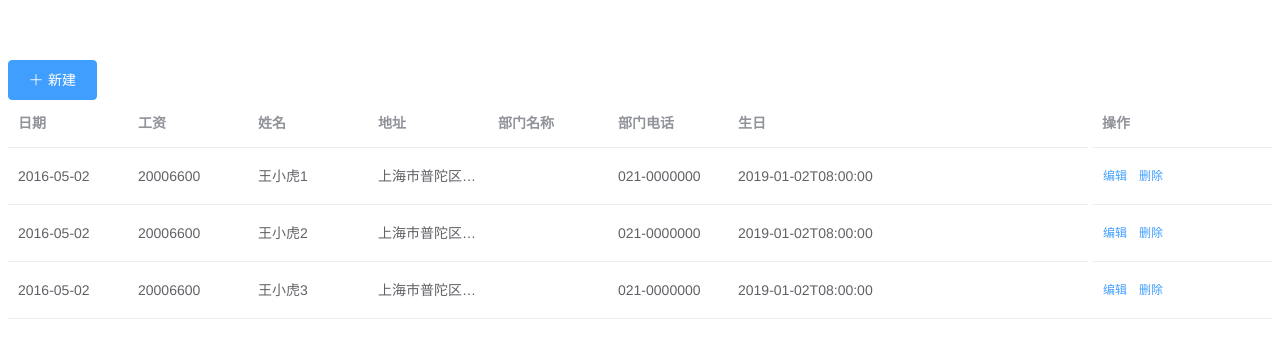
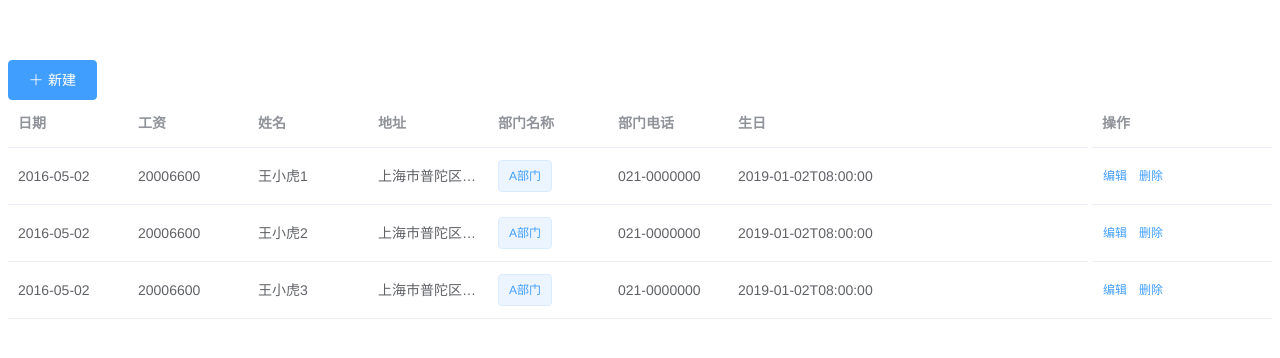
Before and after one commit to AtalisasOwen/easy_table, a Vue app in the folder easy_table/: page / in a window 1280 px wide. Shown: the top 358 px of the page. Built offline with nearby package versions, Linux system fonts and the light colour scheme.

Commit message:
增加插槽能力

```diff
--- a/easy_table/src/App.vue
+++ b/easy_table/src/App.vue
@@ -1,7 +1,13 @@
 <template>
     <div id="app">
         <Hello/>
-        <EasyTable :easy-columns="columns" :data="form" :form-methods="formMethods"/>
+        <EasyTable :easy-columns="columns"
+                :data="form"
+                :form-methods="formMethods">
+            <template #dprt.name="props">
+                <el-tag>{{ props.row.dprt.name }}</el-tag>
+            </template>
+        </EasyTable>
     </div>
 </template>
 
--- a/easy_table/src/components/EasyTable.jsx
+++ b/easy_table/src/components/EasyTable.jsx
@@ -42,12 +42,10 @@ export default {
             label={c.label}
             show-overflow-tooltip={true}
             width={c.width ? c.width : 120}
-            // scopedSlots={{
-            //     default: (props) => <p>LLLLL</p>
-            // }}
+            scopedSlots={{
+                default: this.$scopedSlots[c.prop]
+            }}
             >
-                {//TODO
-                    h(c.render)}
             </el-table-column>);
         return (
             <div>
```
